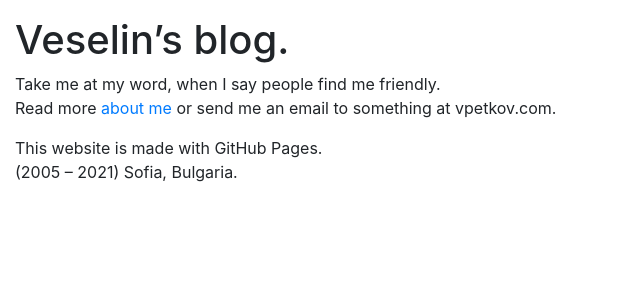
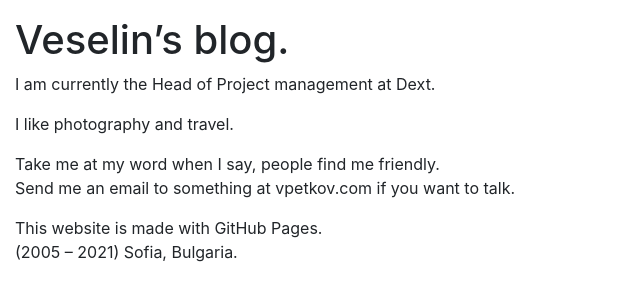
Before and after one commit to vpetkov/vpetkov.github.io, a Jekyll site: the page built from index.md, in a window 1280 px wide. Shown: the top 301 px of the page, without its empty margins (0-640 px from the left). Built offline with Jekyll 4.4.1, drawn with Linux system fonts in a browser that asks for light colours; our own code applies the rules of GitHub Pages for plain Markdown files.

Commit message:
Clean up index text

```diff
--- a/index.md
+++ b/index.md
@@ -6,8 +6,12 @@ layout: default
 Veselin's blog.
 ===============
 
-Take me at my word, when I say people find me friendly.
-Read more [about me](/about) or send me an email to something at vpetkov.com.
+I am currently the Head of Project management at Dext.
+
+I like photography and travel.
+
+Take me at my word when I say, people find me friendly.
+Send me an email to something at vpetkov.com if you want to talk.
 
 This website is made with GitHub Pages.
 (2005 -- 2021) Sofia, Bulgaria.
```
Also changed, not shown: about.md (+1 -1 lines).
